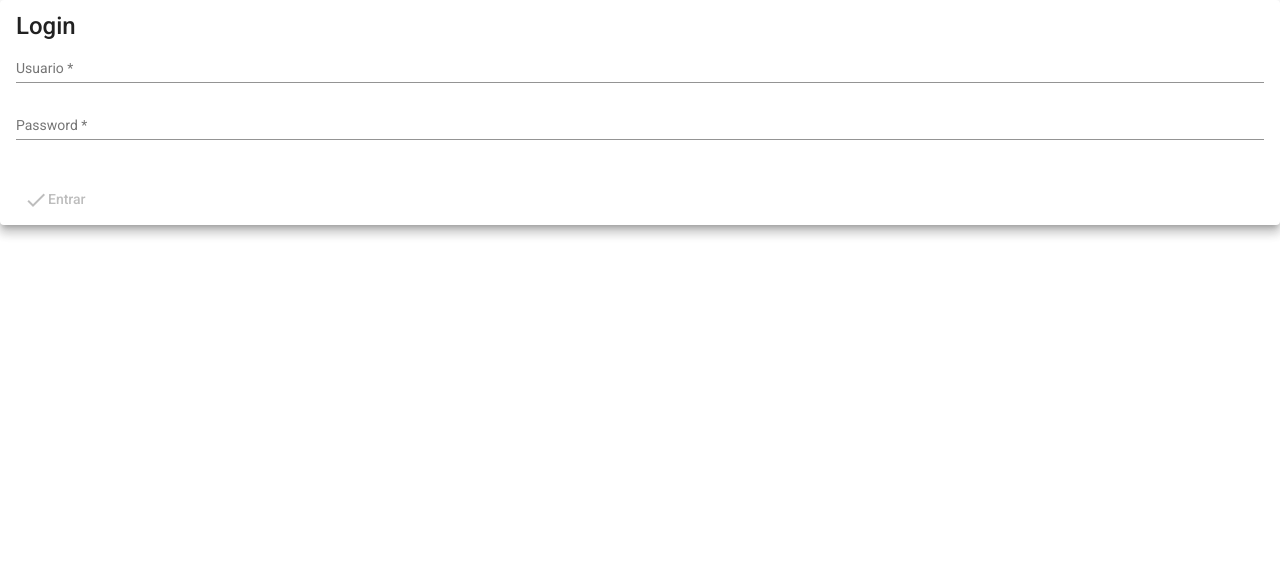
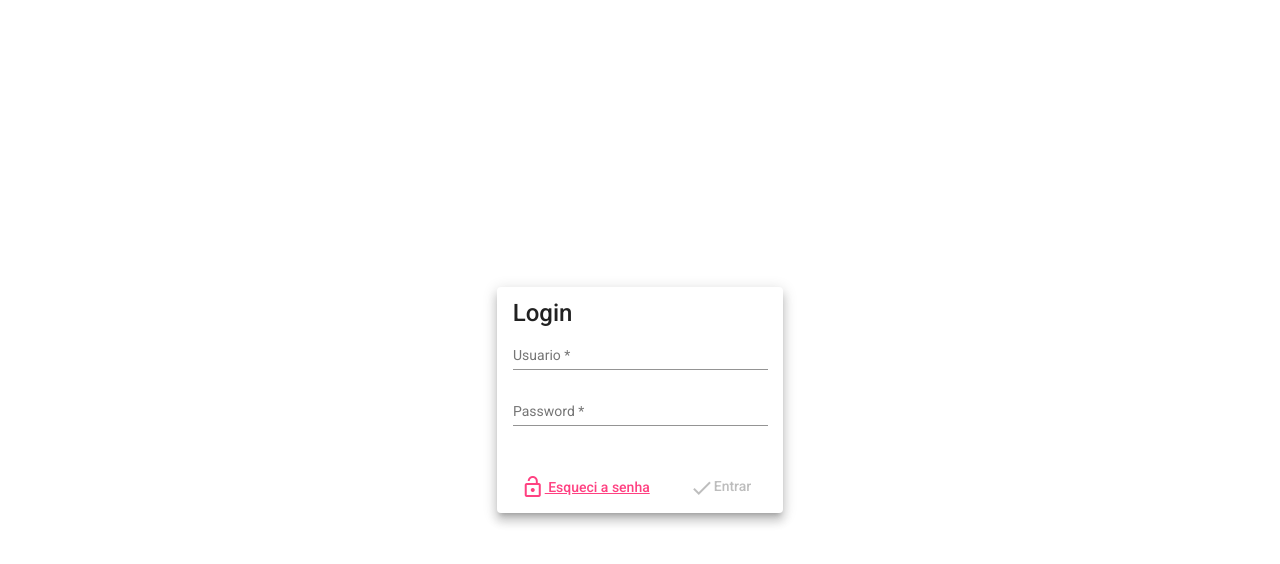
Before and after one commit to Leonaldt/base-front-angular, an Angular app: page /login in a window 1280 px wide. Shown: the top 564 px of the page. Built offline with nearby package versions, Linux system fonts and the light colour scheme.

Commit message:
feat: mock login

```diff
--- a/src/app/presentation/view/base/base.component.html
+++ b/src/app/presentation/view/base/base.component.html
@@ -1,6 +1,6 @@
 <mat-toolbar color="primary">
-    <mat-toolbar-row class="justify-content-between">
-        <span>Users</span>
+    <mat-toolbar-row fxLayout="row" fxLayoutAlign="space-between center">
+        <span>Base Front Angular with Clean Architecture</span>
         <button mat-icon-button [matMenuTriggerFor]="menu">
             <mat-icon>account_circle</mat-icon>
         </button>
@@ -15,7 +15,7 @@
             <mat-card-subtitle>{{ usuario.email }}</mat-card-subtitle>
         </mat-card-header>
         <mat-card-actions>
-            <div class="m-0 row justify-content-end">
+            <div fxLayout="row" fxLayoutAlign="center">
                 <button mat-button (click)="logout()">Sair</button>
             </div>
         </mat-card-actions>
--- a/src/app/presentation/view/base/base.component.ts
+++ b/src/app/presentation/view/base/base.component.ts
@@ -25,7 +25,7 @@ export class BaseComponent implements OnInit {
   }
 
   logout() {
-    console.log('usuario: ', this.usuario)
+    this.responseLogout();
     // this.usuarioController.logout()
     //   .subscribe(() => this.responseLogout());
   }
--- a/src/app/presentation/view/pages/login/login.component.html
+++ b/src/app/presentation/view/pages/login/login.component.html
@@ -1,13 +1,11 @@
-<section>
-    <div class="container">
+<section fxLayout="row" fxLayoutAlign="center center" style="height: 100%;">
     <form [formGroup]="form" (ngSubmit)="login()" novalidate>
-
         <mat-card class="login-card" class="mat-elevation-z8">
             <mat-card-title>Login</mat-card-title>
             <mat-card-content fxLayout="column">
                 <mat-form-field>
-                        <input matInput formControlName="email" type="text" placeholder="Usuario"
-                            autocomplete="email" readonly="false">
+                    <input matInput formControlName="email" type="text" placeholder="Usuario" autocomplete="email"
+                        readonly="false">
                 </mat-form-field>
                 <mat-form-field>
                     <input matInput formControlName="password" type="password" placeholder="Password"
@@ -15,18 +13,16 @@
                 </mat-form-field>
             </mat-card-content>
             <mat-card-actions>
-                    <div fxLayout="row" fxLayoutAlign="space-between center">
+                <div fxLayout="row" fxLayoutAlign="space-between">
+                    <button mat-button color="accent" routerLink="/auth/forgot">
+                        <mat-icon>lock_open</mat-icon><u> Esqueci a senha</u>
+                    </button>
                     <button mat-button color="primary" type="submit" [disabled]="!form.valid">
                         <mat-icon>check</mat-icon>Entrar
                     </button>
-                        <!-- <button mat-button color="accent" routerLink="/auth/forgot">
-                            <mat-icon>lock_open</mat-icon><u> ESQUECI A SENHA</u>
-                        </button> -->
                 </div>
             </mat-card-actions>
             <!-- <mat-progress-bar *ngIf="loading" mode="indeterminate"></mat-progress-bar> -->
         </mat-card>
-
     </form>
-    </div>
 </section>
```
Lines whose indentation alone changed are shown as unchanged.
